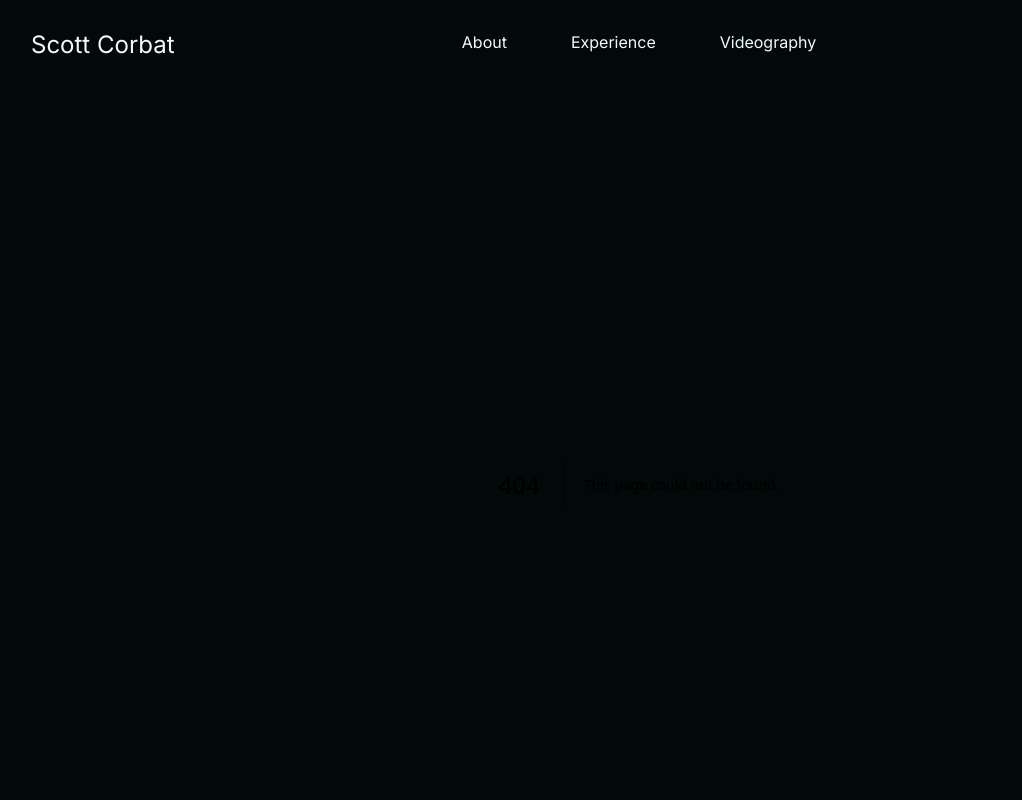
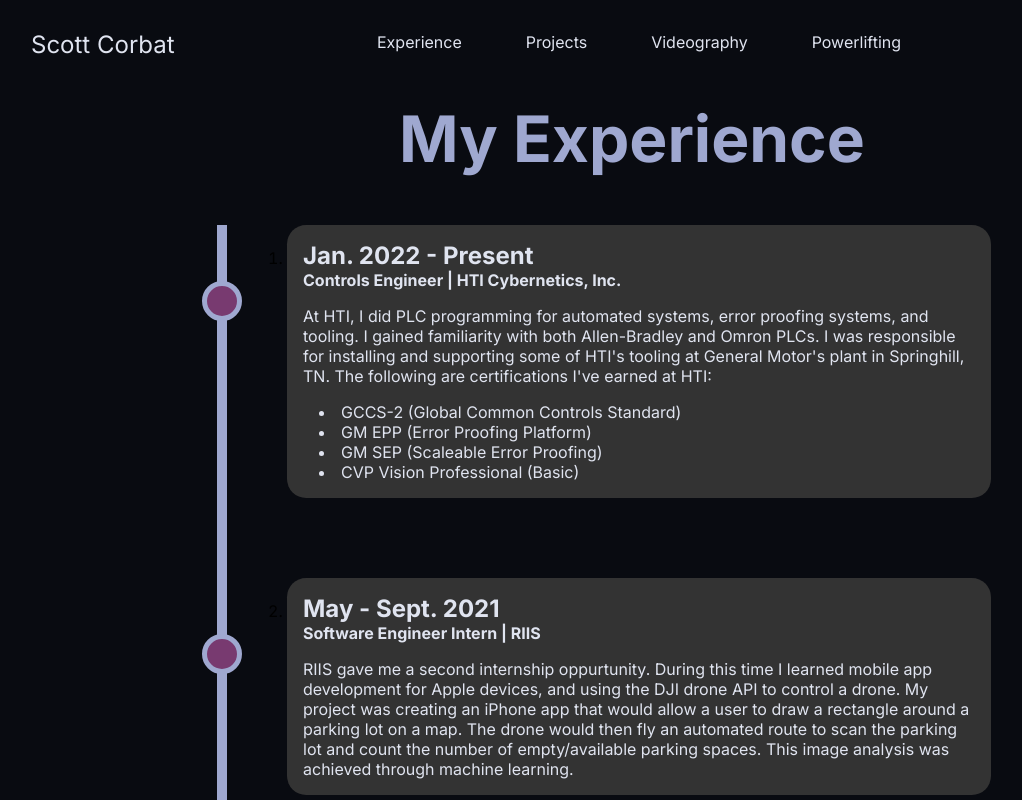
Before and after one commit to combateer3/nextjs-website, a Next.js app: page /experience in a window 1280 px wide. Before the commit this address had no page. Shown: the top 800 px of the page, without its empty margins (1-1023 px from the left). Built offline with nearby package versions, Linux system fonts and the light colour scheme.

Commit message:
added experience page changed theme colors

```diff
--- /dev/null
+++ b/app/experience/experience.module.css
@@ -0,0 +1,66 @@
+.main {
+    padding-bottom: 5rem;
+}
+
+.page-title {
+    width: fit-content;
+    position: relative;
+    left: 50dvh;
+    margin-top: 1rem;
+    margin-bottom: 3rem;
+}
+
+.timeline {
+    width: 55%;
+    margin: 0 auto;
+    position: relative;
+    display: flex;
+    flex-direction: column;
+    gap: 5rem;
+}
+
+/* Vertical line of timeline */
+.timeline::before {
+    content: '';
+    display: block;
+    width: 10px;
+    position: absolute;
+    top: 0;
+    bottom: 0;
+    margin-left: -10%;
+    background-color: var(--primary-color);
+}
+
+.timeline-item {
+    background-color: hsl(0, 0%, 20%);
+    padding: 1rem;
+    border-radius: 1.2rem;
+}
+
+/* Bubbles on timeline */
+.timeline-item::before {
+    content: '';
+    width: 30px;
+    height: 30px;
+    border-radius: 50%;
+    position: absolute;
+    left: calc(-10% - 15px);
+    margin-top: 40px;
+    background-color: var(--secondary-color);
+    border: 5px solid var(--primary-color);
+    z-index: 1;
+}
+
+.timeline-item * {
+    color: var(--text-color)
+}
+
+.timeline-item-body {
+    margin-top: 1rem;
+}
+
+.timeline-item-body ul {
+    list-style: disc inside;
+    margin-top: 1rem;
+    margin-left: 1rem;
+}
--- /dev/null
+++ b/app/experience/page.tsx
@@ -0,0 +1,52 @@
+import styles from '@/app/experience/experience.module.css';
+
+export default function Experience() {
+    return (
+        <main className={styles['main']}>
+            <h1 className={`primary-text page-header ${styles['page-title']}`}>My Experience</h1>
+            <ol className={styles['timeline']}>
+                <li className={styles['timeline-item']}>
+                    <h2>Jan. 2022 - Present</h2>
+                    <h4>Controls Engineer | HTI Cybernetics, Inc.</h4>
+                    <div className={styles['timeline-item-body']}>
+                        <p>
+                            At HTI, I did PLC programming for automated systems, error proofing systems, and tooling. I gained familiarity
+                            with both Allen-Bradley and Omron PLCs. I was responsible for installing and supporting some of HTI's tooling
+                            at General Motor's plant in Springhill, TN. The following are certifications I've earned at HTI:
+                        </p>
+                        <ul>
+                            <li>GCCS-2 (Global Common Controls Standard)</li>
+                            <li>GM EPP (Error Proofing Platform)</li>
+                            <li>GM SEP (Scaleable Error Proofing)</li>
+                            <li>CVP Vision Professional (Basic)</li>
+                        </ul>
+                    </div>
+                </li>
+
+                <li className={styles['timeline-item']}>
+                    <h2>May - Sept. 2021</h2>
+                    <h4>Software Engineer Intern | RIIS</h4>
+                    <div className={styles['timeline-item-body']}>
+                        <p>
+                            RIIS gave me a second internship oppurtunity. During this time I learned mobile app development for Apple devices, and using the DJI drone API
+                            to control a drone. My project was creating an iPhone app that would allow a user to draw a rectangle around a parking lot on a map. The drone would
+                            then fly an automated route to scan the parking lot and count the number of empty/available parking spaces. This image analysis was achieved through
+                            machine learning.
+                        </p>
+                    </div>
+                </li>
+
+                <li className={styles['timeline-item']}>
+                    <h2>June - Sept. 2020</h2>
+                    <h4>Software Engineer Intern | RIIS</h4>
+                    <div className={styles['timeline-item-body']}>
+                        <p>
+                            During my first internship at RIIS, I took courses on the Angular web framework, Spring Boot, and mobile app development for Android. My primary project
+                            was a full stack web app for employees to submit PTO requests. I also created an Android app for the same purchase that accessed the same database.
+                        </p>
+                    </div>
+                </li>
+            </ol>
+        </main>
+    )
+}
--- a/app/globals.css
+++ b/app/globals.css
@@ -1,17 +1,33 @@
-:root {
+/* :root { */
   /* LIGHT THEME COLORS */
-  --lighttheme-text: #020c0d;
+  /* --lighttheme-text: #020c0d;
   --lighttheme-background: #f6fefe;
   --lighttheme-primary: #24e0dd;
   --lighttheme-secondary: #e587ed;
-  --lighttheme-accent: #e44ea1;
+  --lighttheme-accent: #e44ea1; */
 
   /* DARK THEME COLORS */
-  --darktheme-text: #f2fcfd;
+  /* --darktheme-text: #f2fcfd;
   --darktheme-background: #010909;
   --darktheme-primary: #1fdbd8;
   --darktheme-secondary: #6f1278;
-  --darktheme-accent: #b11b6e;
+  --darktheme-accent: #b11b6e; */
+/* } */
+
+:root {
+  /* LIGHT THEME COLORS */
+  --lighttheme-text: #0f131f;
+  --lighttheme-background: #eef0f6;
+  --lighttheme-primary: #2f3860;
+  --lighttheme-secondary: #c587bd;
+  --lighttheme-accent: #944769;
+
+  /* DARK THEME COLORS */
+  --darktheme-text: #e0e4f0;
+  --darktheme-background: #090b11;
+  --darktheme-primary: #9fa8d0;
+  --darktheme-secondary: #783a70;
+  --darktheme-accent: #b86b8c;
 }
 
 /* Change variables based on theme */
@@ -55,6 +71,10 @@ a {
   text-decoration: none;
 }
 
+p {
+  color: var(--text-color);
+}
+
 button {
   all: unset;
 }
@@ -64,7 +84,15 @@ img, Image {
   height: auto;
 }
 
-/* Some utility classes for colors */
+ul {
+  list-style: none;
+}
+
+/* Some utility classes */
+.page-header {
+  font-size: 4rem;
+}
+
 .primary-text {
   color: var(--primary-color);
 }
--- a/app/navbar/navbar.module.css
+++ b/app/navbar/navbar.module.css
@@ -1,8 +1,10 @@
 .navbar {
     position: sticky;
+    top: 0;
     padding: 2rem;
     display: flex;
-    background: var(--background-color)
+    background: var(--background-color);
+    z-index: 100;
 }
 
 .nav-link {
@@ -43,7 +45,7 @@
 @media screen and (max-width: 768px) {
     /* primary buttons always have dark text */
     .nav-link, .nav-link:hover {
-        color: var(--darktheme-background);
+        color: var(--darktheme-text);
     }
 
     .link-list {
--- a/app/navbar/page.tsx
+++ b/app/navbar/page.tsx
@@ -18,9 +18,10 @@ export default function NavBar() {
             <p className={styles['nav-title']}><Link href="/">Scott Corbat</Link></p>
             <button onClick={onMobileMenuClick} className={styles['mobile-menu-icon']}><RxHamburgerMenu/></button>
             <ul className={styles['link-list']} data-visible={mobileMenuVisible}>
-                <li><Link className={styles['nav-link']} href="about">About</Link></li>
                 <li><Link className={styles['nav-link']} href="experience">Experience</Link></li>
+                <li><Link className={styles['nav-link']} href="projects">Projects</Link></li>
                 <li><Link className={styles['nav-link']} href="videography">Videography</Link></li>
+                <li><Link className={styles['nav-link']} href="powerlifting">Powerlifting</Link></li>
             </ul>
         </nav>
     )
--- a/app/page.tsx
+++ b/app/page.tsx
@@ -16,7 +16,7 @@ export default function Root() {
         <p>
           Hi there! I'm Scott Corbat. I'm currently working as a controls engineer at HTI Cybernetics.
           I studied Computer Science at Michigan Technological University, and earned my bachelor's degree
-          there. In my free time I enjoy programming, powerlifting, videography, and video games.
+          there.
         </p>
       </div>
 
```
Also changed, not shown: app/page.module.css (+10 -1 lines), app/projects/page.tsx (added), app/projects/projects.module.css (added).
